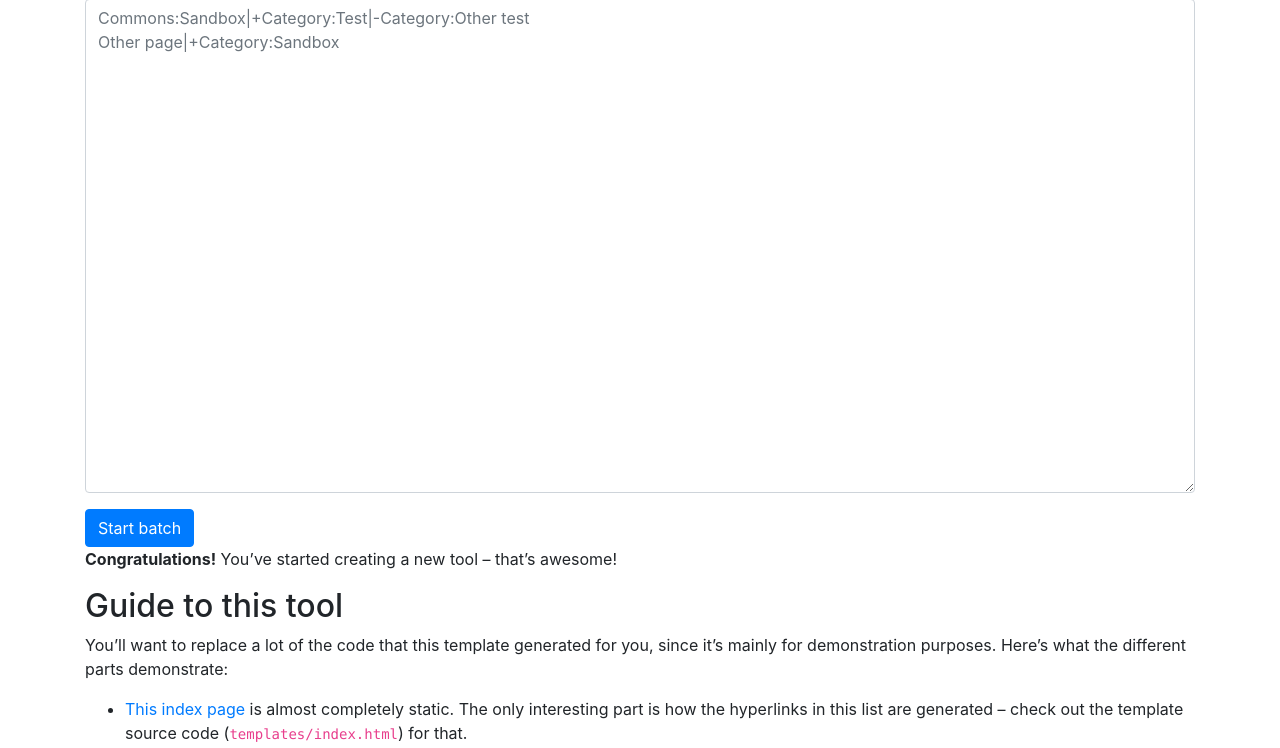
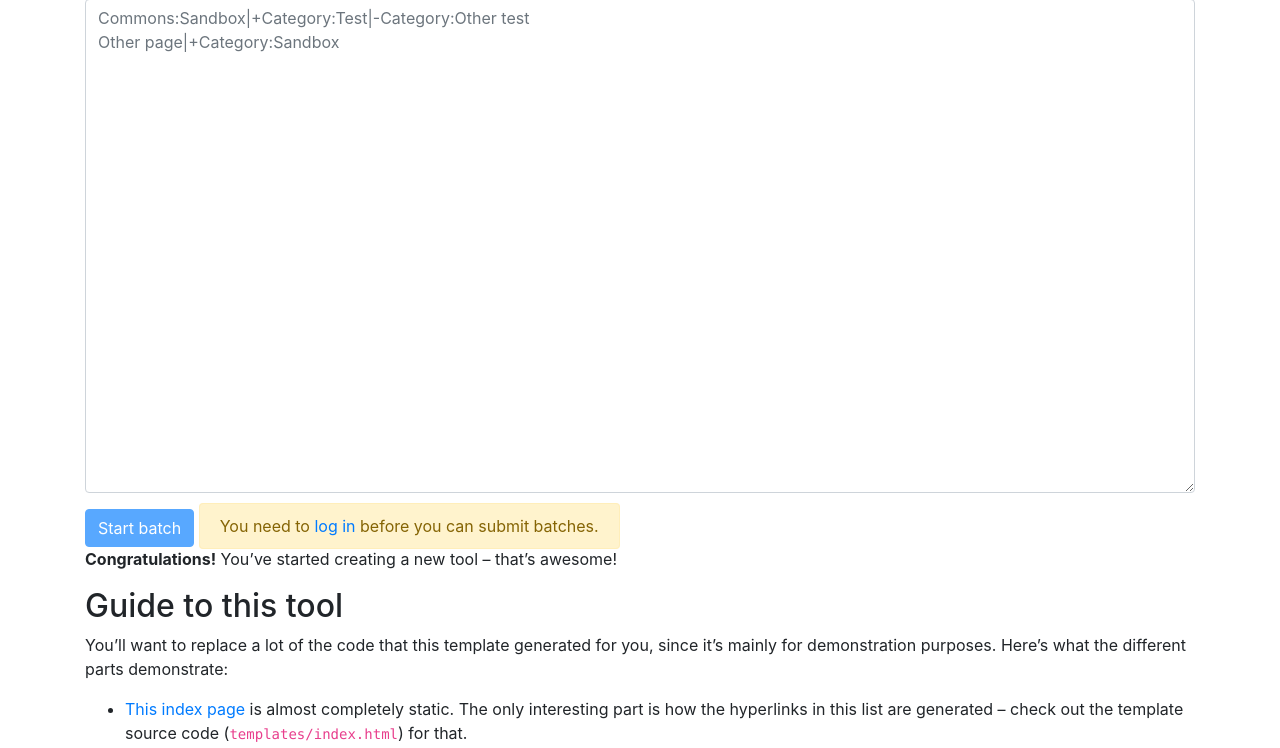
Before and after one commit to lucaswerkmeister/tool-quickcategories, a Flask app: page / in a window 1280 px wide. Shown: the part 379-1127 px from the top of the page. Run offline with Flask 2, Linux system fonts and the light colour scheme; some libraries are stand-ins or nearby versions.

Commit message:
Require login for batch submission
Since batches need to be credited to a particular user, disallow
anonymous users from submitting batches. (This does mean that you can’t
really develop the tool very well with an OAuth consumer; perhaps I’ll
improve that later, but for now I’m okay with it.)

```diff
--- a/app.py
+++ b/app.py
@@ -70,6 +70,10 @@ def user_link(user_name: str) -> flask.Markup:
             flask.Markup(r'</a>'))
 
 @app.template_global()
+def user_logged_in() -> bool:
+    return authenticated_session() is not None
+
+@app.template_global()
 def authentication_area() -> flask.Markup:
     if 'oauth' not in app.config:
         return flask.Markup()
@@ -130,9 +134,15 @@ def index():
 def new_batch():
     if not submitted_request_valid():
         return 'CSRF error', 400
+
     domain = flask.request.form.get('domain', '(not provided)')
     if not is_wikimedia_domain(domain):
         return flask.Markup.escape(domain) + flask.Markup(' is not recognized as a Wikimedia domain'), 400
+
+    session = authenticated_session(domain)
+    if not session:
+        return 'not logged in', 403 # Forbidden; 401 Unauthorized would be inappropriate because we don’t send WWW-Authenticate
+
     try:
         batch = parse_tpsv.parse_batch(flask.request.form.get('commands', ''))
     except parse_tpsv.ParseBatchError as e:
--- a/templates/index.html
+++ b/templates/index.html
@@ -34,7 +34,12 @@
       required
       placeholder="Commons:Sandbox|+Category:Test|-Category:Other test&#x0A;Other page|+Category:Sandbox"></textarea>
   </div>
-  <button type="submit" class="btn btn-primary">Start batch</button>
+  <button type="submit" class="btn btn-primary" {% if not user_logged_in() %} disabled {% endif %}>Start batch</button>
+  {% if not user_logged_in() %}
+  <span class="alert alert-warning">
+    You need to <a href="{{ url_for('login') }}">log in</a> before you can submit batches.
+  </span>
+  {% endif %}
 </form>
 <!-- TODO remove the stuff below -->
 <p>
```
